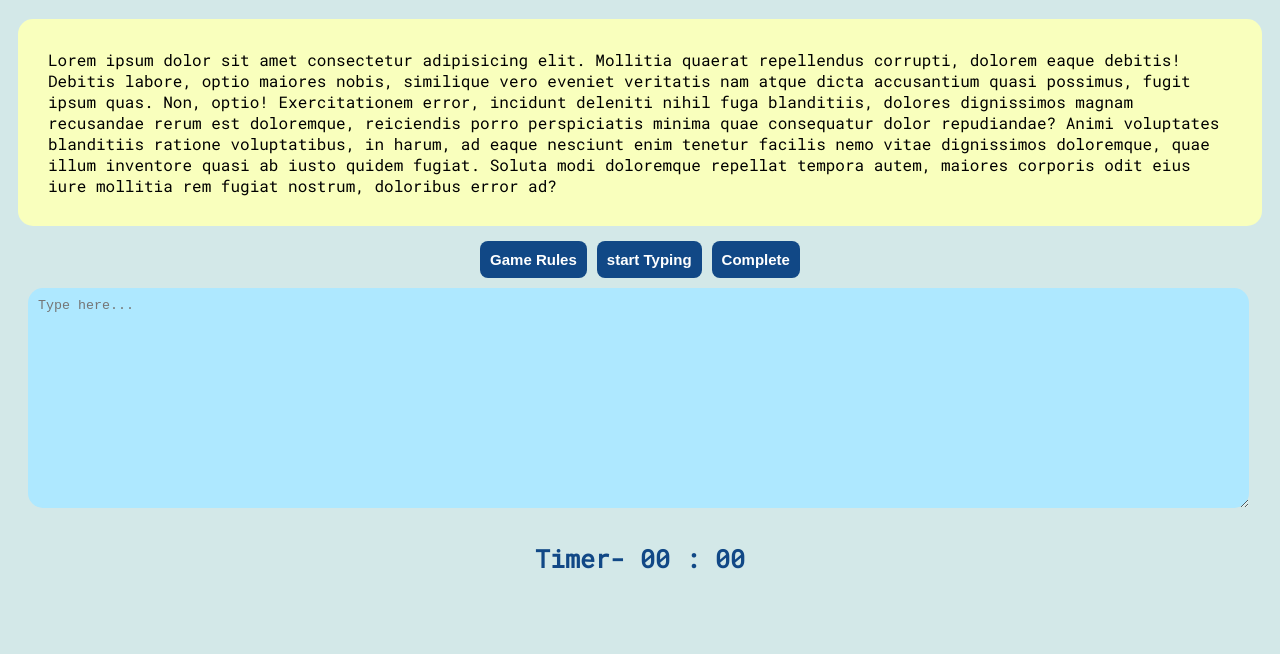
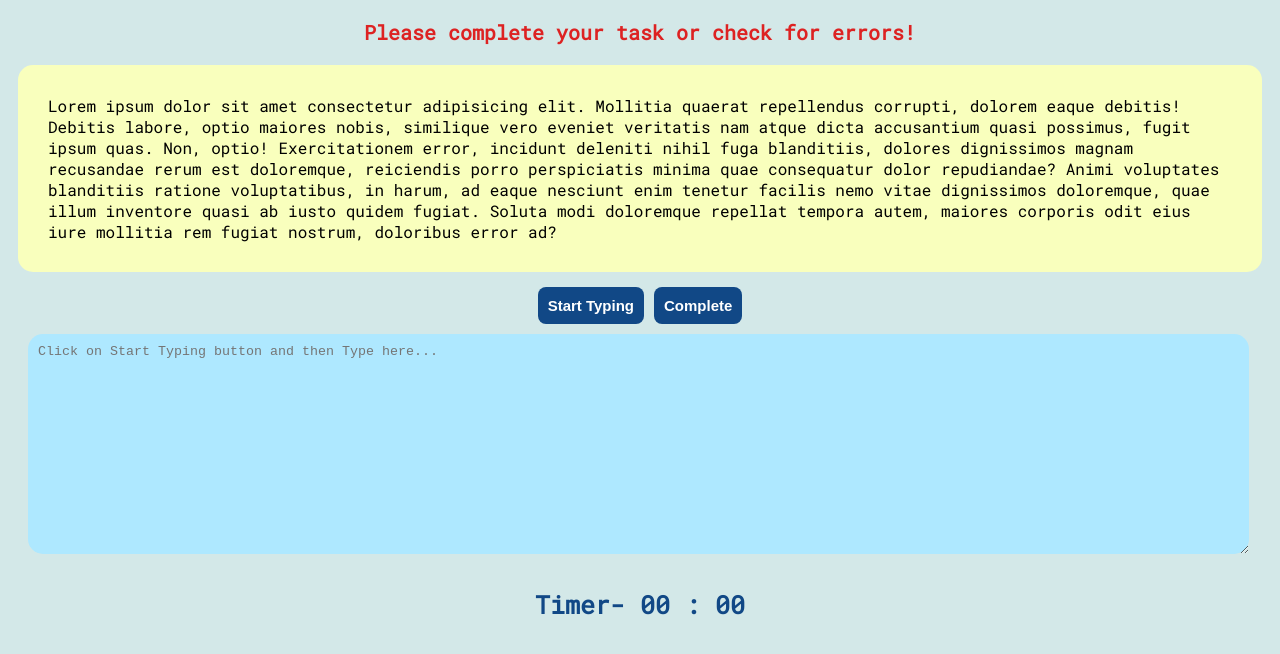
Before and after one commit to Sduttt/JS_Assignments, a plain HTML site: page Projects/19-typingGame/index.html in a window 1280 px wide. Both pictures are taken after a click on the button "Complete". Shown: the part 62-716 px from the top of the page. Drawn offline with Linux system fonts and the light colour scheme; a web font is replaced by a local one.

Commit message:
typing game project completed

```diff
--- a/Projects/19-typingGame/index.html
+++ b/Projects/19-typingGame/index.html
@@ -10,15 +10,16 @@
 <body>
     <h1>Copy the following text: </h1>
 
-    <div class="copyText"><span id="green"></span> Lorem ipsum dolor sit amet consectetur adipisicing elit. Mollitia quaerat repellendus corrupti, dolorem eaque debitis! Debitis labore, optio maiores nobis, similique vero eveniet veritatis nam atque dicta accusantium quasi possimus, fugit ipsum quas. Non, optio! Exercitationem error, incidunt deleniti nihil fuga blanditiis, dolores dignissimos magnam recusandae rerum est doloremque, reiciendis porro perspiciatis minima quae consequatur dolor repudiandae? Animi voluptates blanditiis ratione voluptatibus, in harum, ad eaque nesciunt enim tenetur facilis nemo vitae dignissimos doloremque, quae illum inventore quasi ab iusto quidem fugiat. Soluta modi doloremque repellat tempora autem, maiores corporis odit eius iure mollitia rem fugiat nostrum, doloribus error ad?</div>
+    <p id="result"></p>
+
+    <div class="copyText">Lorem ipsum dolor sit amet consectetur adipisicing elit. Mollitia quaerat repellendus corrupti, dolorem eaque debitis! Debitis labore, optio maiores nobis, similique vero eveniet veritatis nam atque dicta accusantium quasi possimus, fugit ipsum quas. Non, optio! Exercitationem error, incidunt deleniti nihil fuga blanditiis, dolores dignissimos magnam recusandae rerum est doloremque, reiciendis porro perspiciatis minima quae consequatur dolor repudiandae? Animi voluptates blanditiis ratione voluptatibus, in harum, ad eaque nesciunt enim tenetur facilis nemo vitae dignissimos doloremque, quae illum inventore quasi ab iusto quidem fugiat. Soluta modi doloremque repellat tempora autem, maiores corporis odit eius iure mollitia rem fugiat nostrum, doloribus error ad?</div>
 
     <div class="buttons">
-        <button class = "btn" id="rules">Game Rules</button>
-        <button class = "btn" id="start">start Typing</button>
+        <button class = "btn" id="start">Start Typing</button>
         <button class="btn" id="complete">Complete</button>
     </div>
 
-    <textarea type="text" name="" id="input" placeholder="Type here..." disabled></textarea>
+    <textarea type="text" name="" id="input" placeholder="Click on Start Typing button and then Type here..." disabled></textarea>
 
     <p class="timer">Timer- <span id="minute">00</span> : <span id="sec">00</span></p>
 
--- a/Projects/19-typingGame/script.js
+++ b/Projects/19-typingGame/script.js
@@ -2,16 +2,17 @@
 
 let input = document.getElementById("input");
 let text = document.querySelector(".copyText")
-let rules = document.getElementById("rules")
 let start = document.getElementById("start")
 let sec = document.getElementById("sec")
 let min = document.getElementById("minute")
-let green = document.getElementById("green")
 let complete = document.getElementById("complete")
+let result = document.getElementById("result")
 let flag = false;
 let secCounter = 0;
 let minCounter = 0;
 let myInterval;
+
+//Start button Events
 
 start.addEventListener("click", () => {
     input.disabled = false;
@@ -42,11 +43,16 @@ start.addEventListener("click", () => {
 
 })
 
+//Complete button events
+
 complete.addEventListener("click", () => {
-    for(i of input.value){
-        if(input.value = text.textContent){
-            alert("done")
-        }
+    if(input.value == text.textContent){
+        clearInterval(myInterval);
+        result.innerText = `Congratulations!! You have successfully completed the task in ${min.innerText} minutes and ${sec.innerText} Seconds`
+        result.style.color = "#22DD33"
+    } else {
+        result.innerText = `Please complete your task or check for errors!`
+        result.style.color = "#DD2222"
+    }
 
-    }
 })
--- a/Projects/19-typingGame/style.css
+++ b/Projects/19-typingGame/style.css
@@ -62,3 +62,6 @@ p{
     font-weight: bolder;
     color: #114886;
 }
+#result{
+    font-size: 20px;
+}
```
Also changed, not shown: Images/typing.png (added), README.md, 2 other files.
